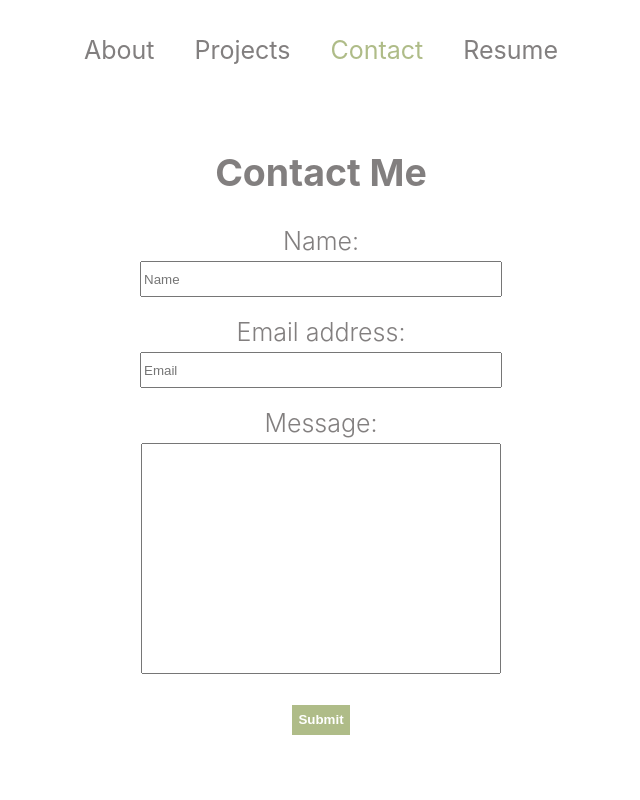
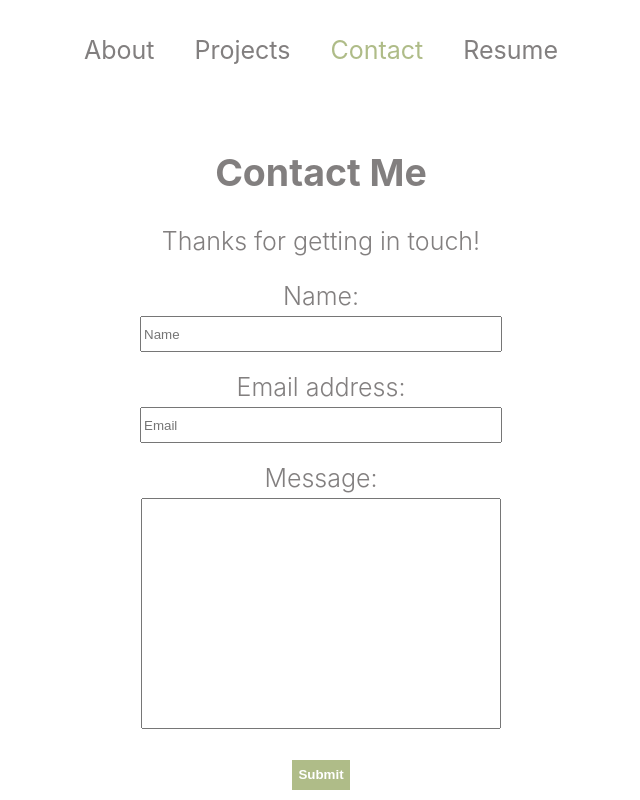
Before and after one commit to VictoriaCook/react-portfolio, a React (Create React App) app in the folder portfolio/: page /contact in a window 1280 px wide. Both pictures are taken after typing "Sample", "name@example.com", "Sample" into the empty fields and a click on the button "Submit". Shown: the top 800 px of the page, without its empty margins (319-959 px from the left). Built offline with nearby package versions, Linux system fonts and the light colour scheme.

Commit message:
update error to response showing outcome of submit

```diff
--- a/portfolio/src/components/Contact/Contact.js
+++ b/portfolio/src/components/Contact/Contact.js
@@ -1,12 +1,13 @@
 import React, { useState } from "react";
 import "./Contact.css";
+// import { NavLink } from 'react-router-dom';
 
 export default function Contact() {
 
     const [name, setName] = useState('');
     const [email, setEmail] = useState('');
     const [message, setMessage] = useState('');
-    const [error, setError] = useState('');
+    const [response, setResponse] = useState('');
 
     const handleInputChange = (e) => {
 
@@ -23,22 +24,22 @@ export default function Contact() {
         e.preventDefault();
 
         if (!name || !email || !message) {
-            setError('Oops! All fields are required. Please try again.');
-            return;
+            setResponse('Oops! All fields are required. Please try again.');
+        } else {
+            setResponse('Thanks for getting in touch!');
         }
 
         setName('');
         setEmail('');
         setMessage('');
-        setError('');
     };
 
     return (
         <div className="main-container">
            <h2 className="heading"> Contact Me </h2>
-           {error && (
+           {response && (
                 <div>
-                    <p className="error-text">{error}</p>
+                    <p className="error-text">{response}</p>
                 </div>
             )}
             <form className="form">
```
